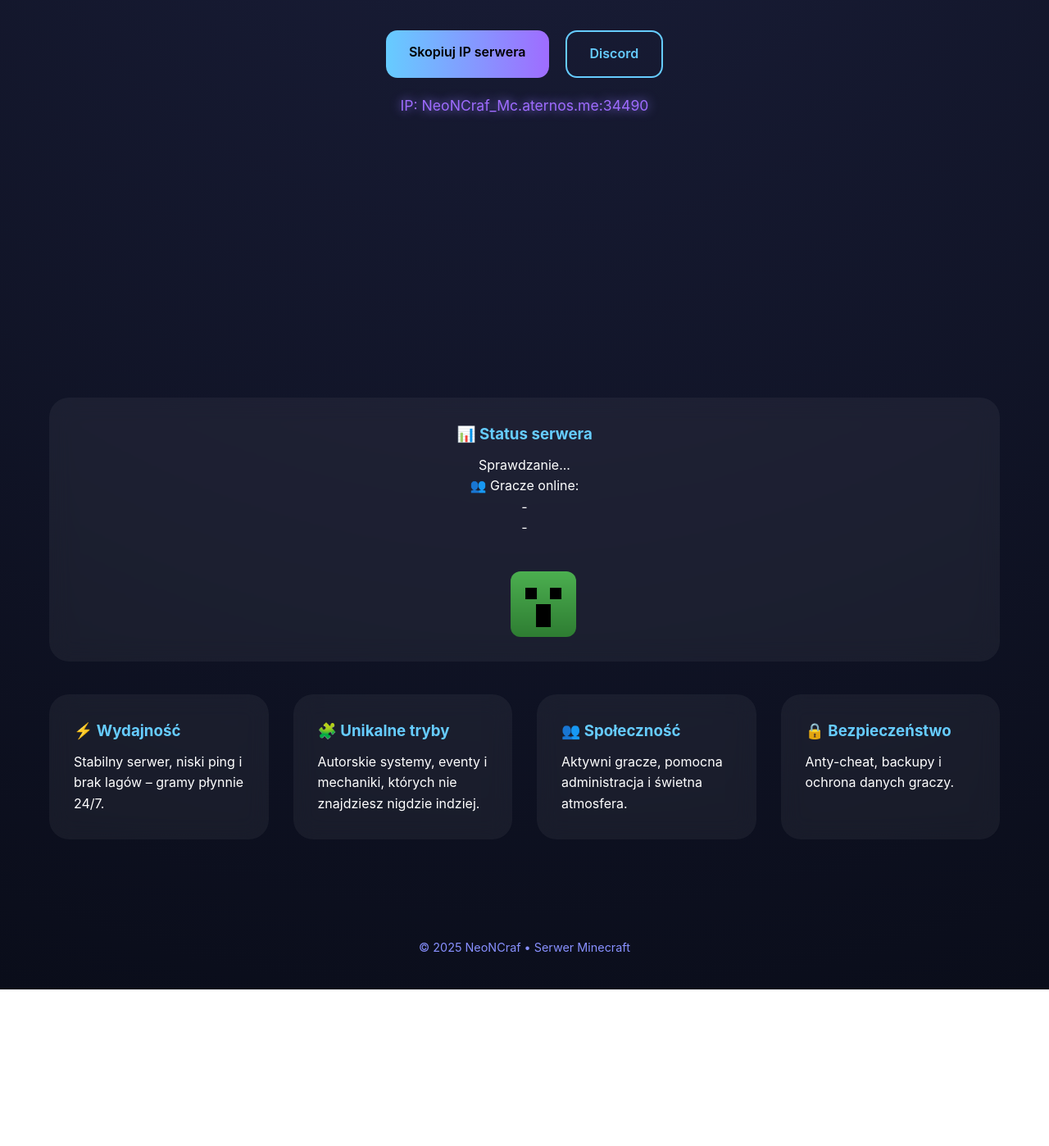
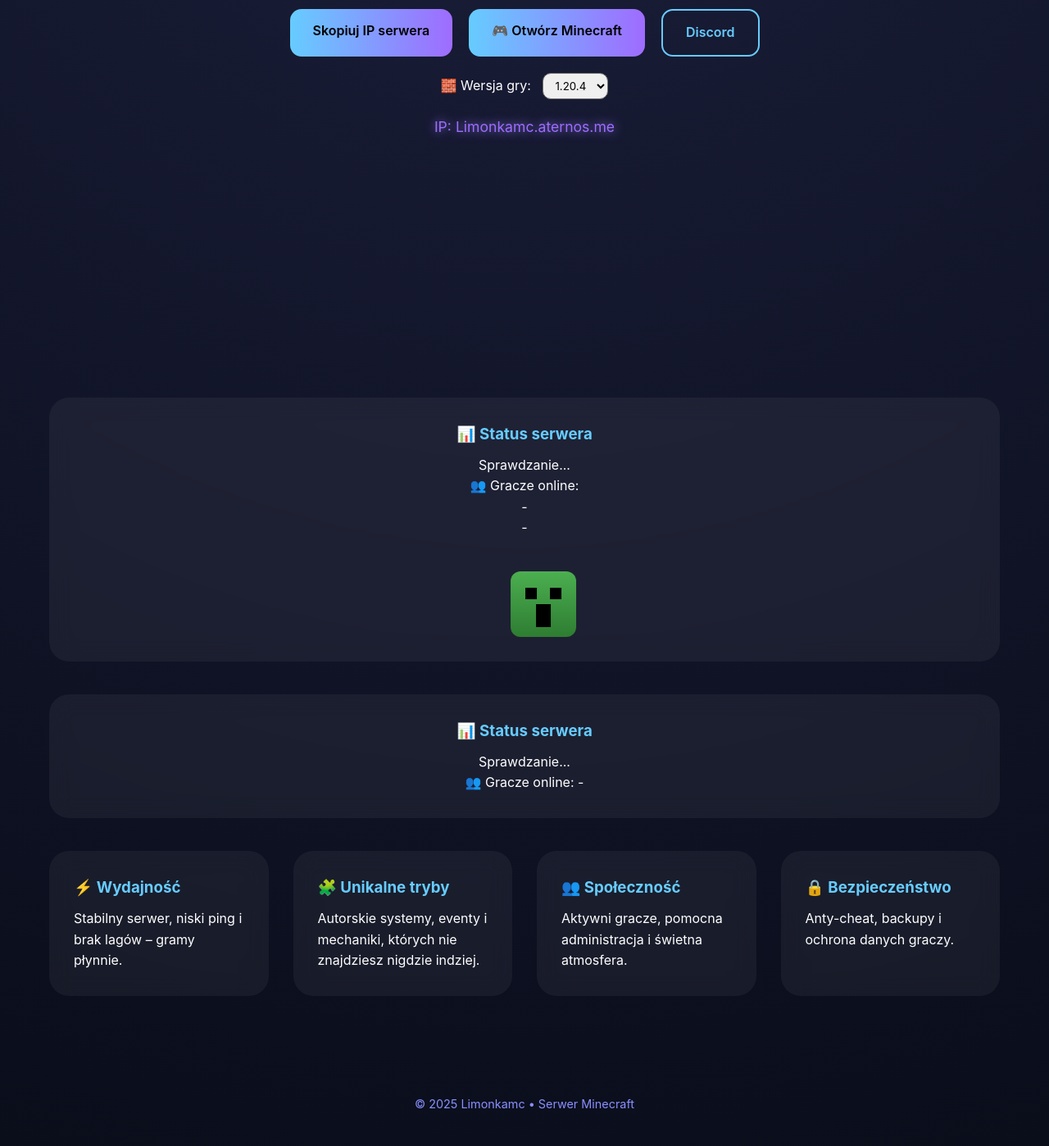
Before and after one commit to debilzpala/My-Website, a plain HTML site: page index.html in a window 1280 px wide. Shown: the part 421-1819 px from the top of the page at 82% size. Before the commit the page ends 1628 px from the top, so only its background shows below. Drawn offline with Linux system fonts and the light colour scheme; a web font is replaced by a local one.

Commit message:
Update index.html

```diff
--- a/index.html
+++ b/index.html
@@ -3,7 +3,7 @@
 <head>
   <meta charset="UTF-8" />
   <meta name="viewport" content="width=device-width, initial-scale=1.0" />
-  <title>NeoNCraf – Serwer Minecraft</title>
+  <title>LimonkaMC – Serwer Minecraft</title>
   <link href="https://fonts.cdnfonts.com/css/minecraft-4" rel="stylesheet">
   <style>
     * { box-sizing: border-box; margin: 0; padding: 0; font-family: 'Minecraft', 'Inter', sans-serif; }
@@ -85,7 +85,6 @@
       position:fixed; inset:0; background:#050816;
       display:flex; align-items:center; justify-content:center;
       z-index:999; font-size:1.2rem;
-      animation: fadeOut 1s forwards; animation-delay:2s;
     }
     .loader { animation: pulse 1.2s infinite; }
     @keyframes pulse { 0%{opacity:.3} 50%{opacity:1} 100%{opacity:.3} }
@@ -94,25 +93,33 @@
   </style>
 </head>
 <body>
-<div id="preloader"><div class="loader">Ładowanie strony NeoNCraf...</div></div>
+<div id="preloader"><div class="loader">Ładowanie Strony...</div></div>
 <canvas id="particles"></canvas>
-<div class="toggle" onclick="toggleTheme()">🌙</div>
-<div class="toggle" style="top:80px" onclick="toggleLang()">🌍</div>🌙</div>
+<div id="themeToggle" class="toggle" onclick="toggleTheme()">🌙</div>
+<div id="langToggle" class="toggle" style="top:80px" onclick="toggleLang()">🌍</div>🌙</div>
 <canvas id="particles"></canvas>
 <div class="toggle" onclick="toggleTheme()">🌙</div>
 
 <header>
-  <h1 data-pl="NeoNCraf" data-en="NeoNCraf">NeoNCraf</h1>
+  <h1 data-pl="LimonkaMC" data-en="LimonkaMC">NeoNCraf</h1>
   <p data-pl="Nowoczesny serwer Minecraft nowej generacji." data-en="A modern next-generation Minecraft server.">
     Nowoczesny serwer Minecraft nowej generacji.
   </p>
   <div class="btns">
-    <a href="#" class="btn primary" onclick="copyIP()">Skopiuj IP serwera</a>
-    <a id="mcBtn" href="mc://connect/NeoNCraf_Mc.aternos.me:34490"
-    <a href="https://discord.gg/ek5gNvRF" target="_blank" class="btn secondary">Discord</a>
-
+    <a href="limonkamc.aternos.me" class="btn primary" onclick="copyIP()">Skopiuj IP serwera</a>
+    <a id="mcBtn" href="mc://connect/limonkamc.aternos.me" class="btn primary">🎮 Otwórz Minecraft</a>
+    <a href="https://discord.gg/Ty9axmj8" target="_blank" class="btn secondary">Discord</a>
   </div>
-  <p class="ip">IP: <span id="ip">NeoNCraf_Mc.aternos.me:34490</span></p>
+  <div style="margin-top:20px">
+    <label for="version">🧱 Wersja gry:</label>
+    <select id="version" onchange="setVersion()" style="margin-left:10px; padding:6px 10px; border-radius:10px;">
+      <option>1.20.4</option>
+      <option>1.20.2</option>
+      <option>1.19.4</option>
+      <option>1.18.2</option>
+    </select>
+  </div>
+  <p class="ip">IP: <span id="ip">Limonkamc.aternos.me</span></p>
 </header>
 
 <section>
@@ -124,10 +131,16 @@
     <p id="percent">-</p>
     <div class="creeper"></div>
   </div>
+  </div>
+  <div class="card" style="text-align:center; margin-bottom:40px">
+    <h3>📊 Status serwera</h3>
+    <p id="status">Sprawdzanie...</p>
+    <p>👥 Gracze online: <span id="players">-</span></p>
+  </div>
   <div class="features">
     <div class="card">
       <h3>⚡ Wydajność</h3>
-      <p>Stabilny serwer, niski ping i brak lagów – gramy płynnie 24/7.</p>
+      <p>Stabilny serwer, niski ping i brak lagów – gramy płynnie.</p>
     </div>
     <div class="card">
       <h3>🧩 Unikalne tryby</h3>
@@ -145,7 +158,7 @@
 </section>
 
 <footer>
-  © 2025 NeoNCraf • Serwer Minecraft
+  © 2025 Limonkamc • Serwer Minecraft
 </footer>
 <div id="toast" class="toast">🟢 Serwer ONLINE</div>
 
@@ -155,6 +168,10 @@
     navigator.clipboard.writeText(ip);
     alert('IP skopiowane: ' + ip);
   }
+window.addEventListener('load',()=>{
+    const p=document.getElementById('preloader');
+    if(p){ p.style.display='none'; }
+  });
 </script>
 <script>
   function toggleTheme(){ document.body.classList.toggle('light'); }
@@ -168,7 +185,7 @@
   // MC server status
   let lastOnline=true;
   function fetchStatus(){
-    fetch('https://api.mcstatus.io/v2/status/java/NeoNCraf_Mc.aternos.me')
+    fetch('https://api.mcstatus.io/v2/status/java/limonkamc.aternos.me')
       .then(r=>r.json())
       .then(d=>{
         const online=d.players.online, max=d.players.max;
@@ -202,6 +219,11 @@
 
 (fetchStatus,20000);
 
+  function setVersion(){
+    const v=document.getElementById('version').value;
+    document.getElementById('mcBtn').innerText='🎮 Otwórz Minecraft ('+v+')';
+  }
+
   // toast
   const t=document.getElementById('toast'); setTimeout(()=>t.classList.add('show'),800);
 
@@ -211,6 +233,7 @@
   function toggleLang(){
     lang = lang==='pl'?'en':'pl';
     applyLang();
+  console.log('Language set to', lang);
   }
   function applyLang(){
     document.querySelectorAll('[data-pl]').forEach(e=>{
```
